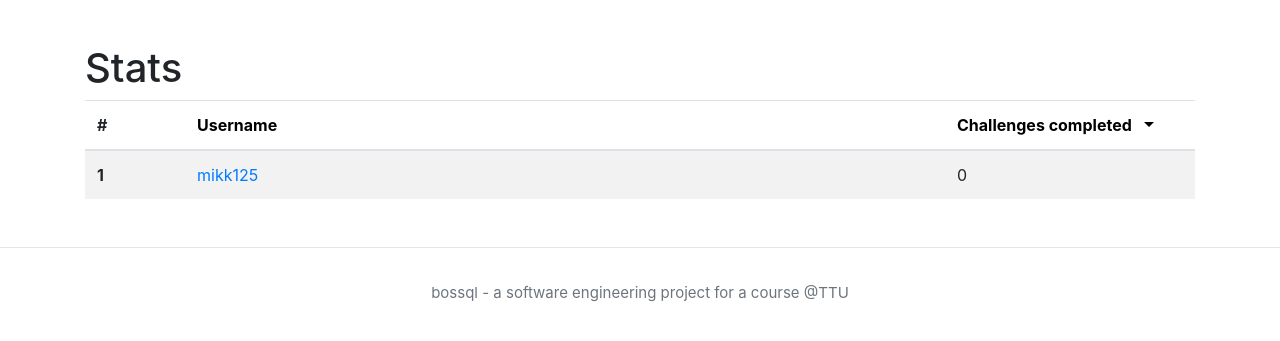
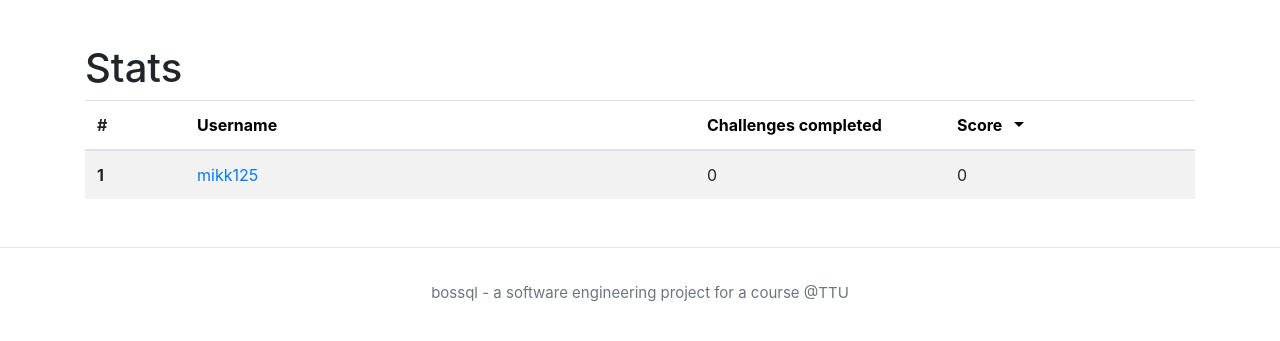
Before and after one commit to rrebase/bossql, a Django app: page /stats/ in a window 1280 px wide. Shown: the part 56-397 px from the top of the page. Run offline with Django 3.2, Linux system fonts and the light colour scheme; data comes from the database, SQL or seed files in the repository; some libraries are stand-ins or nearby versions.

Commit message:
Scoring system first implementation.

```diff
--- a/accounts/admin.py
+++ b/accounts/admin.py
@@ -9,6 +9,7 @@ class CustomUserAdmin(UserAdmin):
     model = CustomUser
     add_form = CustomUserCreationForm
     form = CustomUserChangeForm
+    list_display = UserAdmin.list_display + ("score",)
 
 
 admin.site.register(CustomUser, CustomUserAdmin)
--- a/accounts/models.py
+++ b/accounts/models.py
@@ -29,6 +29,7 @@ class CustomUser(AbstractUser):
     )
     email = models.EmailField('email address', blank=True, unique=True)
     completed_challenges = models.IntegerField(default=0)
+    score = models.PositiveIntegerField(default=0)
     allow_seen_in_stats = models.BooleanField(default=True)
     is_email_public = models.BooleanField(default=False)
 
--- a/challenges/models.py
+++ b/challenges/models.py
@@ -29,6 +29,7 @@ class Challenge(models.Model):
     name = models.CharField(max_length=200)
     description = models.TextField()
     hints = models.TextField(blank=True)
+    points = models.PositiveIntegerField(default=1)
     solution_sql = models.TextField()
     evaluation_sql = models.TextField(blank=True)
     available = models.BooleanField(default=True)
@@ -76,6 +77,7 @@ class Challenge(models.Model):
             attempt.tried_sql = sql
             attempt.attempted_at = timezone.now()
             if not attempt.is_successful and is_successful:
+                user.score += self.points
                 user.completed_challenges += 1
                 user.save()
             elif not is_successful:
--- a/challenges/templates/challenges/topic_detail.html
+++ b/challenges/templates/challenges/topic_detail.html
@@ -61,7 +61,7 @@
         <div class="challenge mt-5 animated fadeIn">
           <div class="row">
             <div class="col pl-4 pt-2 pb-3">
-              <h4>{{ challenge.name }}</h4>
+              <h4>{{ challenge.name }} ({{ challenge.points }}p)</h4>
             </div>
           </div>
           <div class="row">
--- a/stats/templates/stats/index.html
+++ b/stats/templates/stats/index.html
@@ -23,7 +23,14 @@
         <th scope="col" style="width: 250px"><a
             href="?order_by={% if request.GET.order_by == 'completed_challenges' %}-{% endif %}completed_challenges">Challenges completed
           {% if 'username' not in request.GET.order_by or not request.GET.order_by %}
-            <div class="arrow-{% if request.GET.order_by == 'completed_challenges' %}up{% else %}down{% endif %} ml-2 mb-1"></div>
+            <!--<div class="arrow-{% if request.GET.order_by == 'completed_challenges' %}up{% else %}down{% endif %} ml-2 mb-1"></div>-->
+          {% endif %}
+        </a>
+        </th>
+        <th scope="col" style="width: 250px"><a
+            href="?order_by={% if request.GET.order_by == 'score' %}-{% endif %}score">Score
+          {% if 'username' not in request.GET.order_by or not request.GET.order_by %}
+            <div class="arrow-{% if request.GET.order_by == 'score' %}up{% else %}down{% endif %} ml-2 mb-1"></div>
           {% endif %}
         </a>
         </th>
@@ -37,6 +44,7 @@
             <a {% if user.username == usr.username %}class="stats-user"{% endif %} href="{% url 'accounts:profile' username=usr.username %}">{{ usr.username }}</a><br>
           </td>
           <td>{{ usr.completed_challenges }}<br></td>
+          <td>{{ usr.score }}<br></td>
         </tr>
       {% endfor %}
       </tbody>
--- a/stats/views.py
+++ b/stats/views.py
@@ -11,6 +11,6 @@ class StatsView(ListView):
 
 
 def index(request):
-    order_by = request.GET.get("order_by", "-completed_challenges")
+    order_by = request.GET.get("order_by", "-score")
     users = CustomUser.objects.all().filter(allow_seen_in_stats=True).order_by(order_by)
     return render(request, "stats/index.html", {"users": users})
```
Also changed, not shown: accounts/migrations/0004_customuser_score.py (added), challenges/migrations/0007_challenge_points.py (added).
